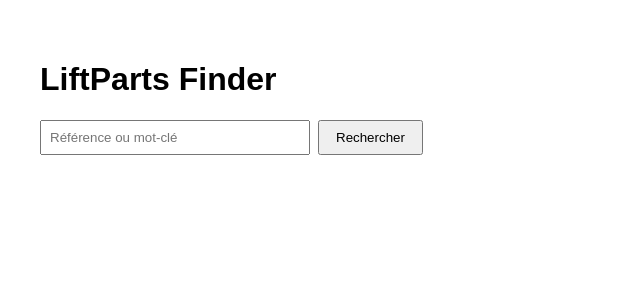
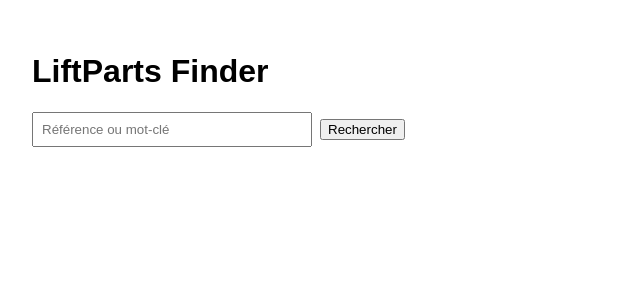
Before and after one commit to Zied-LPF/liftparts-finder, a Next.js app: page / in a window 1280 px wide. Shown: the top 300 px of the page, without its empty margins (0-640 px from the left). Built offline with nearby package versions, Linux system fonts and the light colour scheme.

Commit message:
Display search results on home page

```diff
--- a/pages/index.tsx
+++ b/pages/index.tsx
@@ -1,60 +1,80 @@
 import { useState } from "react";
+
+type Part = {
+  id: string;
+  name: string;
+  reference: string;
+  brand: string | null;
+  category: string | null;
+  notes: string | null;
+  is_favorite: boolean;
+};
 
 export default function Home() {
   const [query, setQuery] = useState("");
-  const [results, setResults] = useState<any[]>([]);
+  const [results, setResults] = useState<Part[]>([]);
   const [loading, setLoading] = useState(false);
+  const [error, setError] = useState<string | null>(null);
 
-  async function handleSearch() {
+  const search = async () => {
     if (!query.trim()) return;
 
     setLoading(true);
+    setError(null);
 
     try {
       const res = await fetch(`/api/search?q=${encodeURIComponent(query)}`);
       const data = await res.json();
+
+      if (!res.ok) {
+        throw new Error(data.error || "Erreur inconnue");
+      }
+
       setResults(data);
-    } catch (error) {
-      console.error("Search error:", error);
+    } catch (err: any) {
+      setError(err.message);
     } finally {
       setLoading(false);
     }
-  }
+  };
 
   return (
-    <main style={{ padding: "2rem", fontFamily: "sans-serif" }}>
+    <main style={{ padding: 24, fontFamily: "Arial, sans-serif" }}>
       <h1>LiftParts Finder</h1>
 
-      <div style={{ marginBottom: "1rem" }}>
+      <div style={{ marginBottom: 16 }}>
         <input
           type="text"
           placeholder="Référence ou mot-clé"
           value={query}
           onChange={(e) => setQuery(e.target.value)}
-          style={{ padding: "0.5rem", width: "250px" }}
+          style={{ padding: 8, width: 260, marginRight: 8 }}
+          onKeyDown={(e) => e.key === "Enter" && search()}
         />
-        <button
-          onClick={handleSearch}
-          style={{ marginLeft: "0.5rem", padding: "0.5rem 1rem" }}
-        >
-          Rechercher
+        <button onClick={search} disabled={loading}>
+          {loading ? "Recherche..." : "Rechercher"}
         </button>
       </div>
 
-      {loading && <p>Recherche en cours…</p>}
+      {error && <p style={{ color: "red" }}>{error}</p>}
+
+      {results.length > 0 && (
+        <ul>
+          {results.map((part) => (
+            <li key={part.id} style={{ marginBottom: 12 }}>
+              <strong>{part.name}</strong>
+              <br />
+              Référence : {part.reference}
+              <br />
+              Marque : {part.brand ?? "—"}
+            </li>
+          ))}
+        </ul>
+      )}
 
       {!loading && results.length === 0 && query && (
-        <p>Aucun résultat</p>
+        <p>Aucun résultat trouvé.</p>
       )}
-
-      <ul>
-        {results.map((item, index) => (
-          <li key={index}>
-            <strong>{item.reference}</strong>
-            {item.description ? ` — ${item.description}` : null}
-          </li>
-        ))}
-      </ul>
     </main>
   );
 }
```
